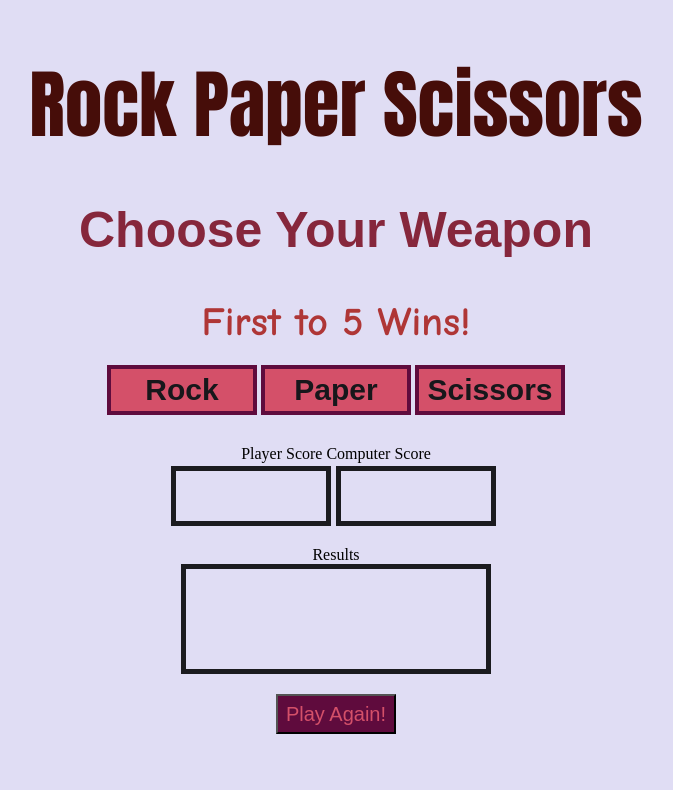
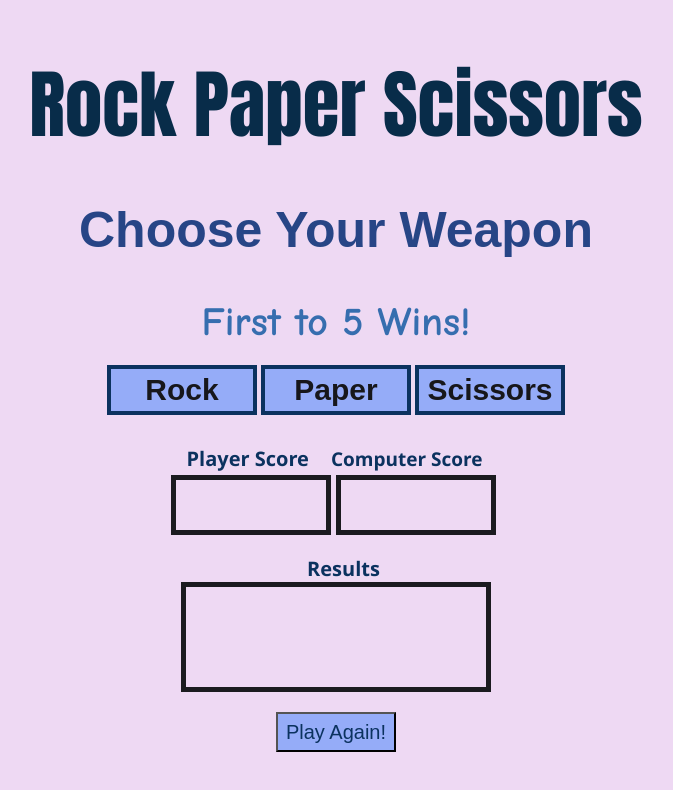
Before and after one commit to brenda127s/odin-rock-paper-scissors, a plain HTML site: page index.html in a window 1280 px wide. Shown: the whole page, without its empty margins (304-977 px from the left). Drawn offline with Linux system fonts and the light colour scheme.

Commit message:
results color styling done

```diff
--- a/styles.css
+++ b/styles.css
@@ -1,5 +1,5 @@
 html {
-    background: #a8a0e259;
+    background: #e7c7eead;
 }
 /* fit to page */
 .flex {
@@ -13,7 +13,7 @@ html {
 }
 /* heading */
 h1 {
-    color: rgb(70, 13, 9);
+    color: rgb(8, 44, 73);
     font-family: Impact, Charcoal, sans-serif;
     font-size: 75px;
     margin: 20px;
@@ -22,14 +22,14 @@ h1 {
 h2 {
     font-family: Arial, Helvetica, sans-serif;
     font-size: 50px;
-    color: #86273c;
+    color: #274586;
     margin: 20px;
 }
 
 h3 {
     font-family: "Comic Sans MS", cursive, sans-serif;
     font-size: 40px;
-    color: #af3636;
+    color: #366eaf;
     margin-top: 20px;
     margin-bottom: 20px
 }
@@ -68,8 +68,8 @@ h3 {
 /* buttons */
 
 .optionBtn button {
-    background-color: #d45069;
-    border: 4px solid #5f0b3d;
+    background-color: #95acf8;
+    border: 4px solid #0b325f;
     width: 150px;
     height: 50px;
     font-size: 30px;
@@ -82,7 +82,36 @@ h3 {
     width: 120px;
     height: 40px;
     margin-top: 20px;
-    background-color: #5f0b3d;
-    color: #d45069;
+    background-color: #95acf8;
+    color: #0b325f;
     font-size: 20px;
 }
+
+/* label */
+
+#resultsLabel {
+    font-size: 20px;
+    text-align: center;
+    font-weight: bold;
+    font-family: 'Segoe UI', Tahoma, Geneva, Verdana, sans-serif;
+    color: #0b325f;
+    padding-left: 15px;
+}
+
+#playerLabel {
+    font-size: 20px;
+    text-align: center;
+    font-weight: bold;
+    font-family: 'Segoe UI', Tahoma, Geneva, Verdana, sans-serif;
+    color: #0b325f;
+}
+
+#compLabel {
+    font-size: 19px;
+    text-align: center;
+    font-weight: bold;
+    font-family: 'Segoe UI', 'Segoe UI', Tahoma, Geneva, Verdana, sans-serif;
+    color: #0b325f;
+    padding-left: 18px;
+    padding-right: 3px;
+}
```
